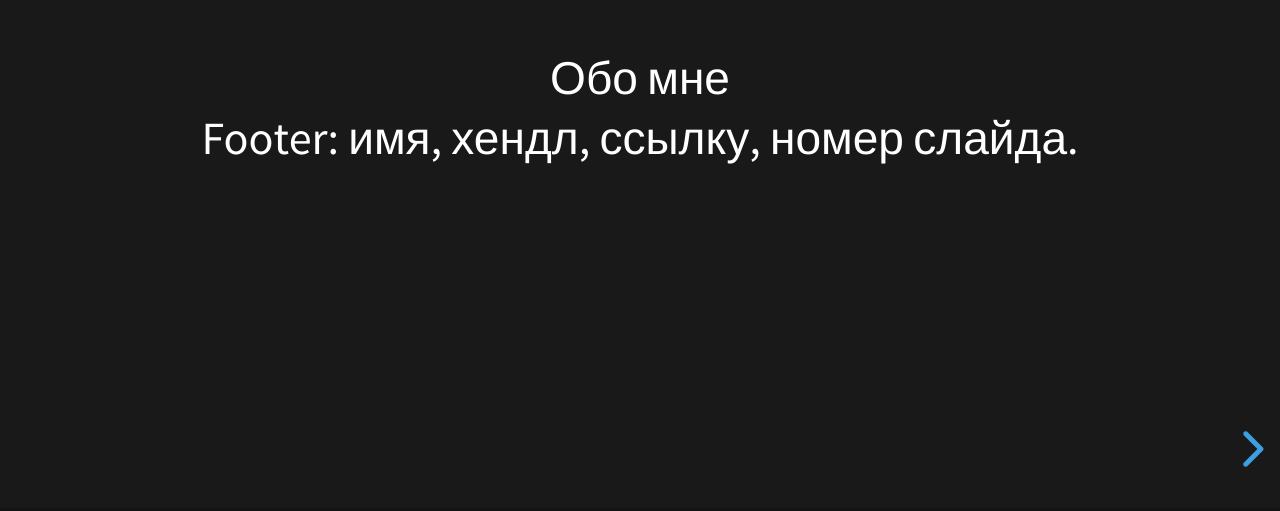
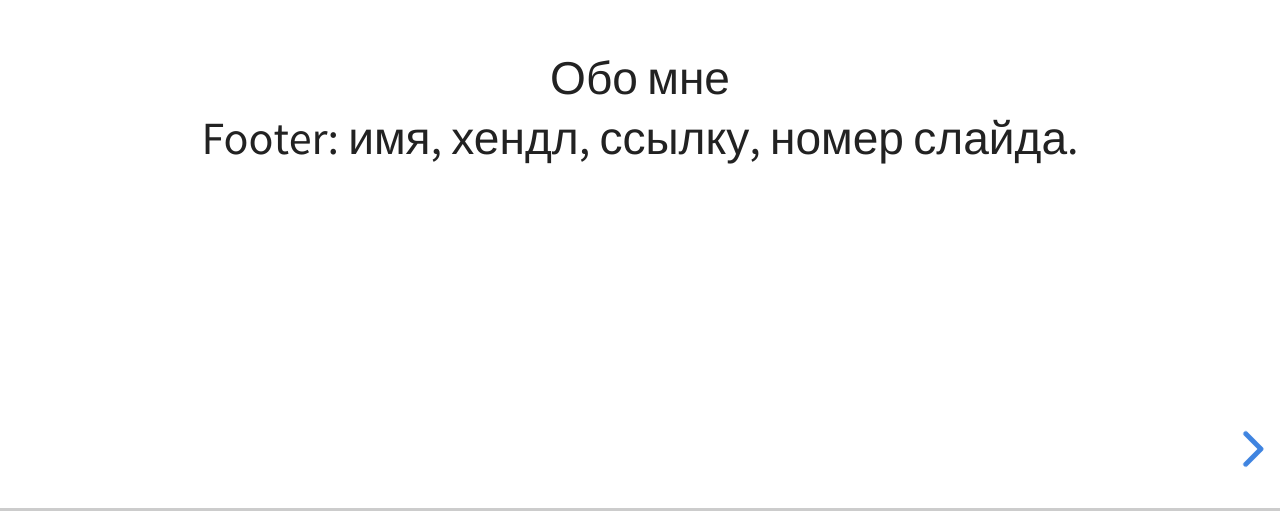
Before and after one commit to asvetlov/mpc-2020, a website: page index.html in a window 1280 px wide. Shown: the part 289-800 px from the top of the page. Drawn offline with Linux system fonts and the light colour scheme.

Commit message:
Custom theme based on 'white'

```diff
--- /dev/null
+++ b/css/theme/source/custom.scss
@@ -0,0 +1,49 @@
+/**
+ * White theme for reveal.js. This is the opposite of the 'black' theme.
+ *
+ * By Hakim El Hattab, http://hakim.se
+ */
+
+
+// Default mixins and settings -----------------
+@import "../template/mixins";
+@import "../template/settings";
+// ---------------------------------------------
+
+
+// Include theme-specific fonts
+@import url(../../lib/font/source-sans-pro/source-sans-pro.css);
+
+
+// Override theme settings (see ../template/settings.scss)
+$backgroundColor: #fff;
+
+$mainColor: #222;
+$headingColor: #222;
+
+$mainFontSize: 42px;
+$mainFont: 'Source Sans Pro', Helvetica, sans-serif;
+$headingFont: 'Source Sans Pro', Helvetica, sans-serif;
+$headingTextShadow: none;
+$headingLetterSpacing: normal;
+$headingTextTransform: uppercase;
+$headingFontWeight: 600;
+$linkColor: #2a76dd;
+$linkColorHover: lighten( $linkColor, 15% );
+$selectionBackgroundColor: lighten( $linkColor, 25% );
+
+$heading1Size: 2.5em;
+$heading2Size: 1.6em;
+$heading3Size: 1.3em;
+$heading4Size: 1.0em;
+
+section.has-dark-background {
+	&, h1, h2, h3, h4, h5, h6 {
+		color: #fff;
+	}
+}
+
+
+// Theme template ------------------------------
+@import "../template/theme";
+// ---------------------------------------------
--- a/index.html
+++ b/index.html
@@ -8,7 +8,7 @@
 
 		<link rel="stylesheet" href="css/reset.css">
 		<link rel="stylesheet" href="css/reveal.css">
-		<link rel="stylesheet" href="css/theme/black.css">
+		<link rel="stylesheet" href="css/theme/custom.css">
 
 		<!-- Theme used for syntax highlighting of code -->
 		<link rel="stylesheet" href="lib/css/monokai.css">
```
Also changed, not shown: css/theme/custom.css (added).
